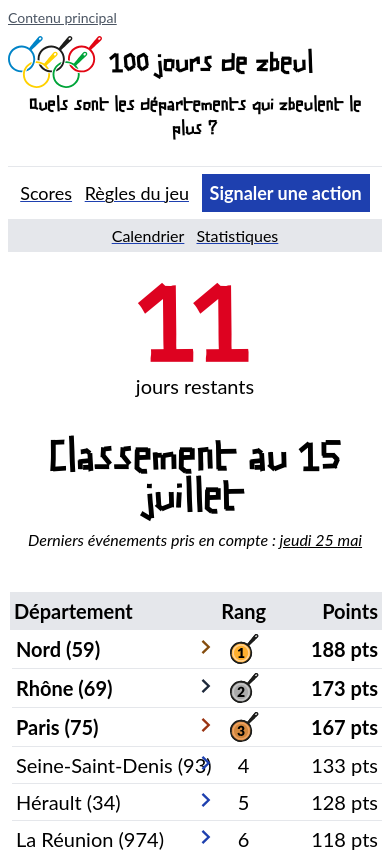
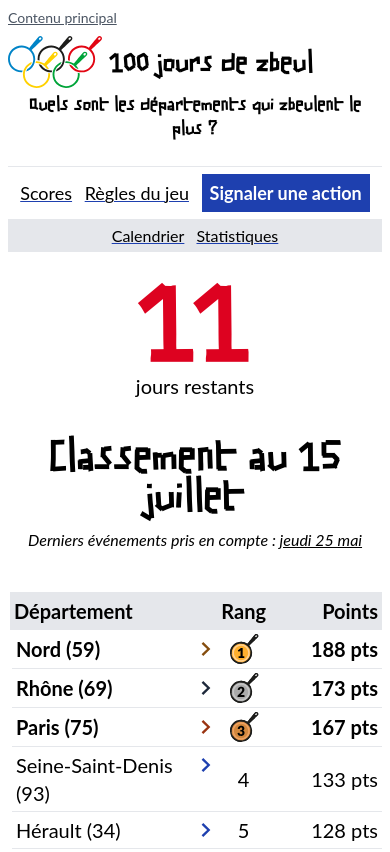
Before and after one commit to cedricr/100joursdezbeul, a SvelteKit app: page / in a window 390 px wide. Shown: the top 852 px of the page. Built offline with nearby package versions, Linux system fonts and the light colour scheme.

Commit message:
Fix mobile

```diff
--- a/src/routes/+page.svelte
+++ b/src/routes/+page.svelte
@@ -85,7 +85,7 @@
 					<th scope="row" class="p-1 sm:p-2">
 						<a
 							href="/departement/{code}"
-							class="relative block no-underline"
+							class="relative block pr-4 no-underline"
 							class:font-bold={rank < 4}
 						>
 							{getDepartmentName(code)}<svg
@@ -93,7 +93,7 @@
 								width="24"
 								height="24"
 								viewBox="0 0 24 24"
-								class="icon-link absolute bottom-0 right-0 top-0 ml-1.5 w-3.5 duration-200 ease-out"
+								class="icon-link absolute right-0 top-0.5 ml-1.5 w-3.5 duration-200 ease-out"
 								aria-hidden="true"
 								class:fill-yellow-800={rank === 1}
 								class:fill-slate-800={rank === 2}
```
